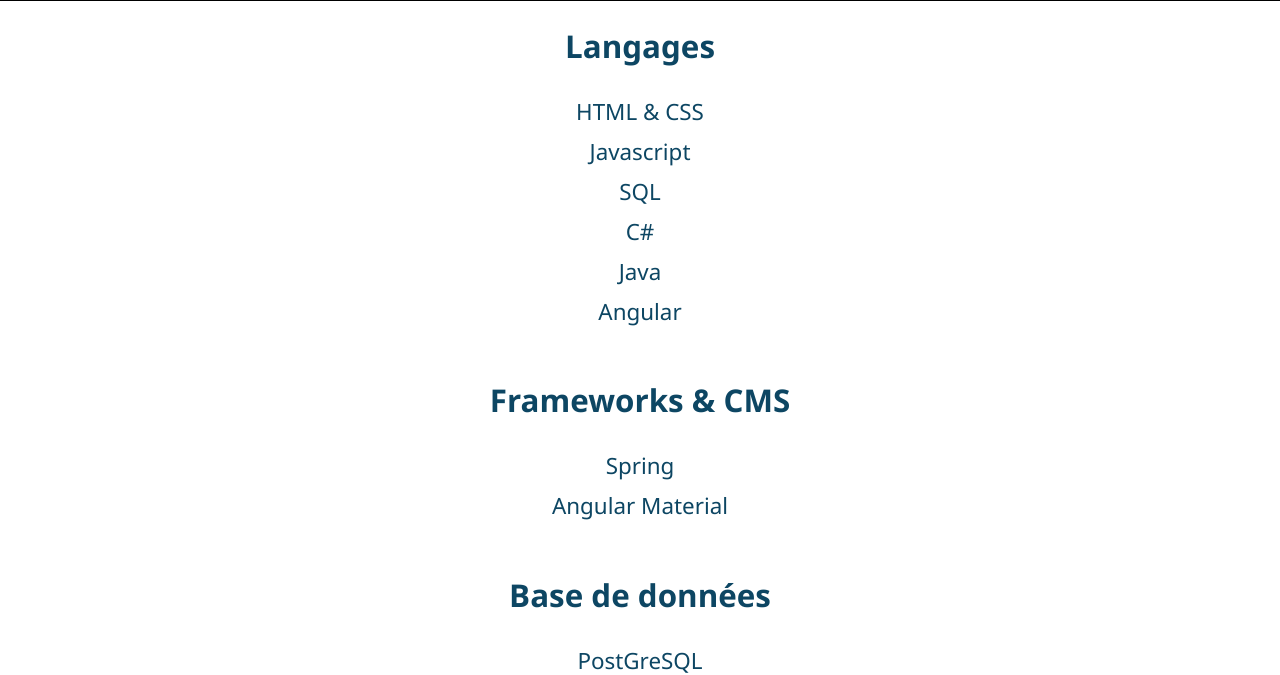
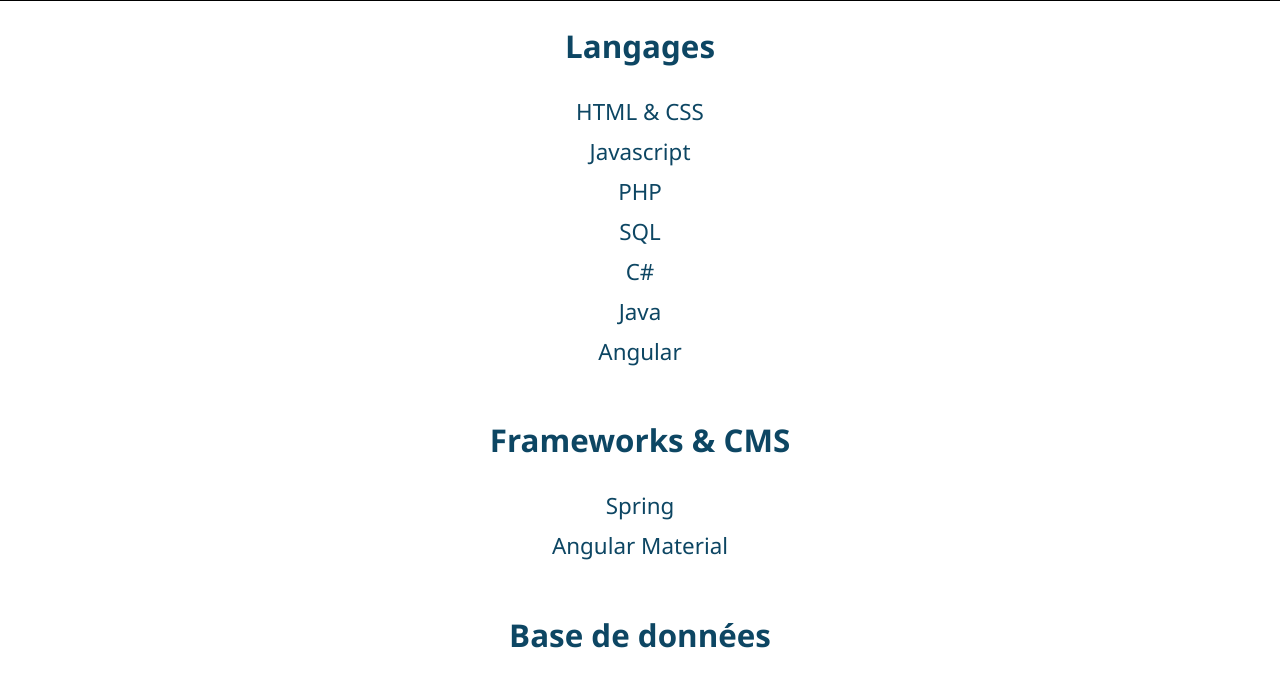
Before and after one commit to D-CRAVO/davidcravo.fr, a PHP site: page /pages/skills.php in a window 1280 px wide. Shown: the part 110-785 px from the top of the page. Run offline with PHP 8.4, Linux system fonts and the light colour scheme; some libraries are stand-ins or nearby versions.

Commit message:
Ajout de PHP dans les compétences

```diff
--- a/pages/skills.php
+++ b/pages/skills.php
@@ -15,6 +15,7 @@
             <p>
                 HTML & CSS<br>
                 Javascript<br>
+                PHP<br>
                 SQL<br>
                 C#<br>
                 Java<br>
```
